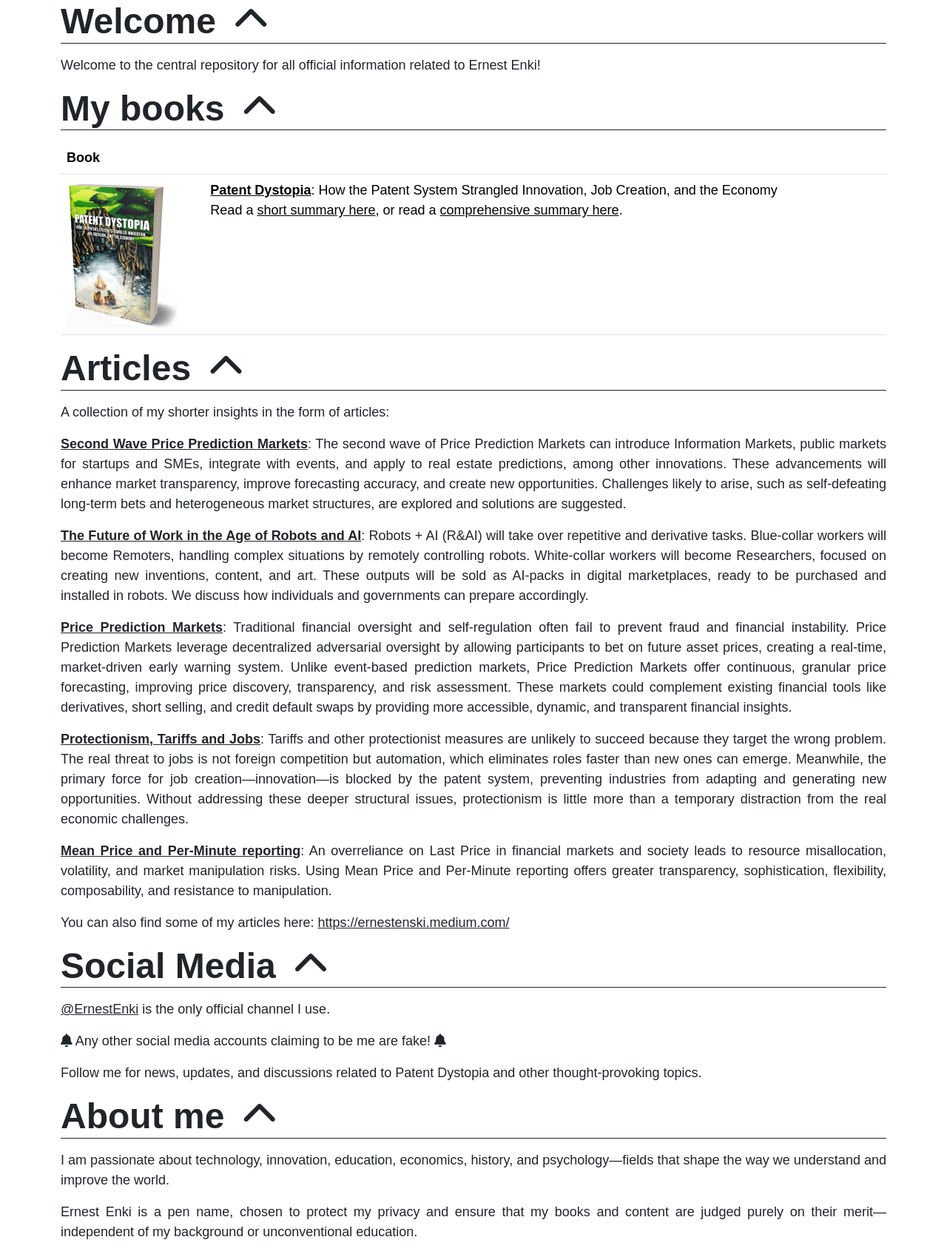
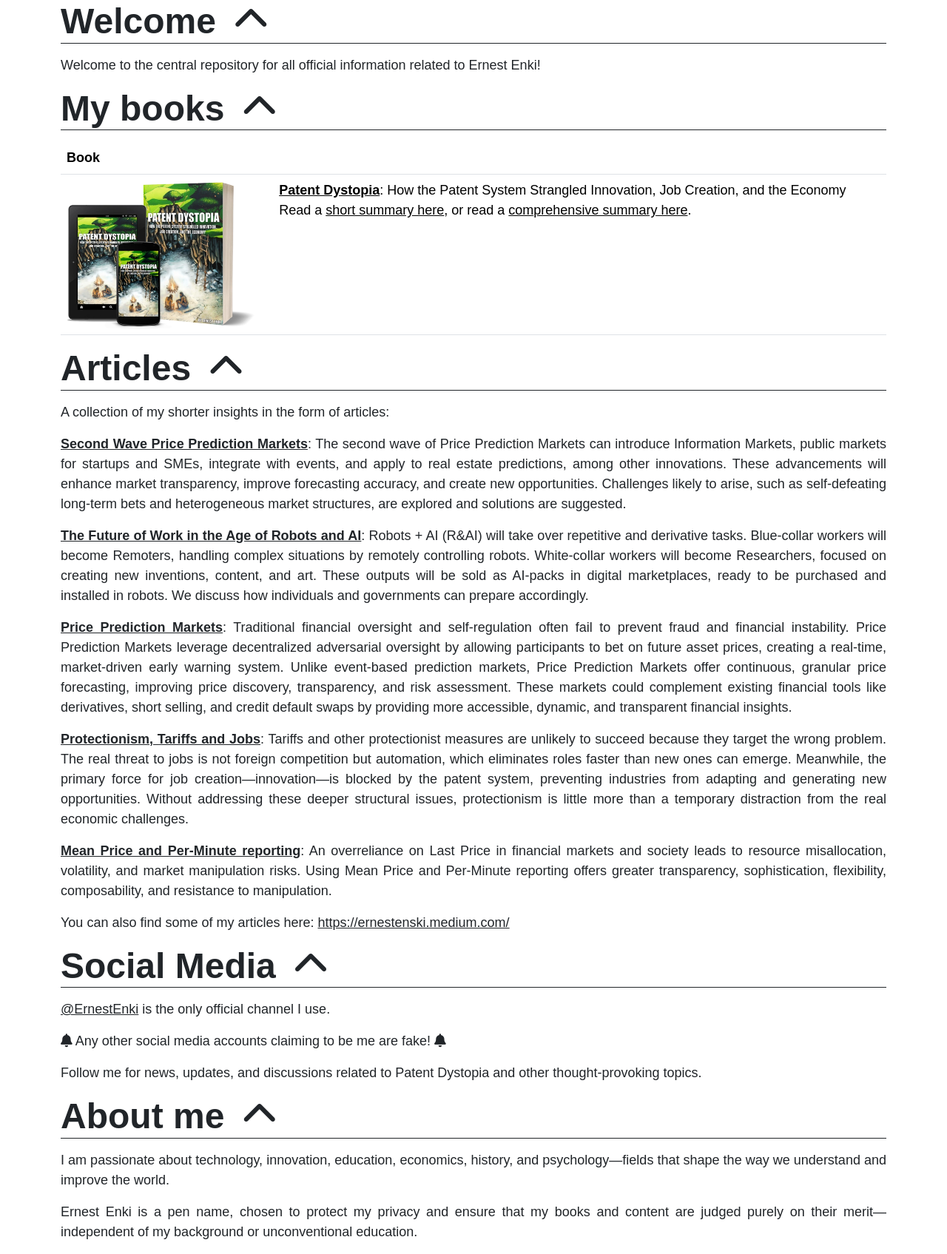
Before and after one commit to ErnestEnki/ernestenki.github.io, a Jekyll site: the page built from index.html, in a window 1280 px wide. Shown: the whole page at 74% size. Built offline with Jekyll 4.4.1, drawn with Linux system fonts in a browser that asks for light colours; some web fonts are replaced; comment, search, counter and statistics services are not loaded.

Commit message:
Updating some images

```diff
--- a/index.html
+++ b/index.html
@@ -27,7 +27,7 @@ extra_head: '<link rel="prefetch" href="/books/patent_dystopia/summary.html" />'
         <tbody>
             <tr>
                 <td><a href="https://www.amazon.com/dp/B0DKNT5YHT" target="_blank"><img
-                            src="/books/patent_dystopia/images/cover.png" /></a></td>
+                            src="/books/patent_dystopia/images/cover.webp" /></a></td>
                 <td><a href="https://www.amazon.com/dp/B0DKNT5YHT" target="_blank"><b>Patent Dystopia</b></a>: How the
                     Patent
                     System Strangled Innovation, Job Creation, and the Economy <br />
```
Also changed, not shown: books/patent_dystopia/images/war_cycle.png.
